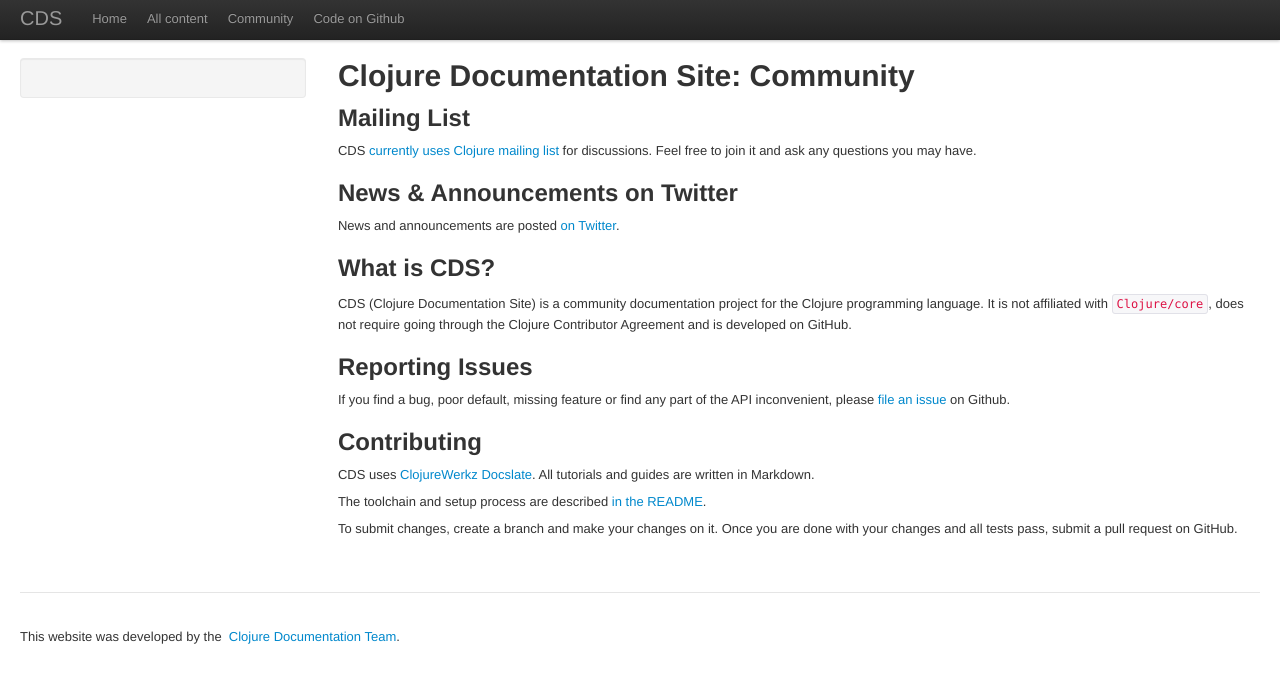
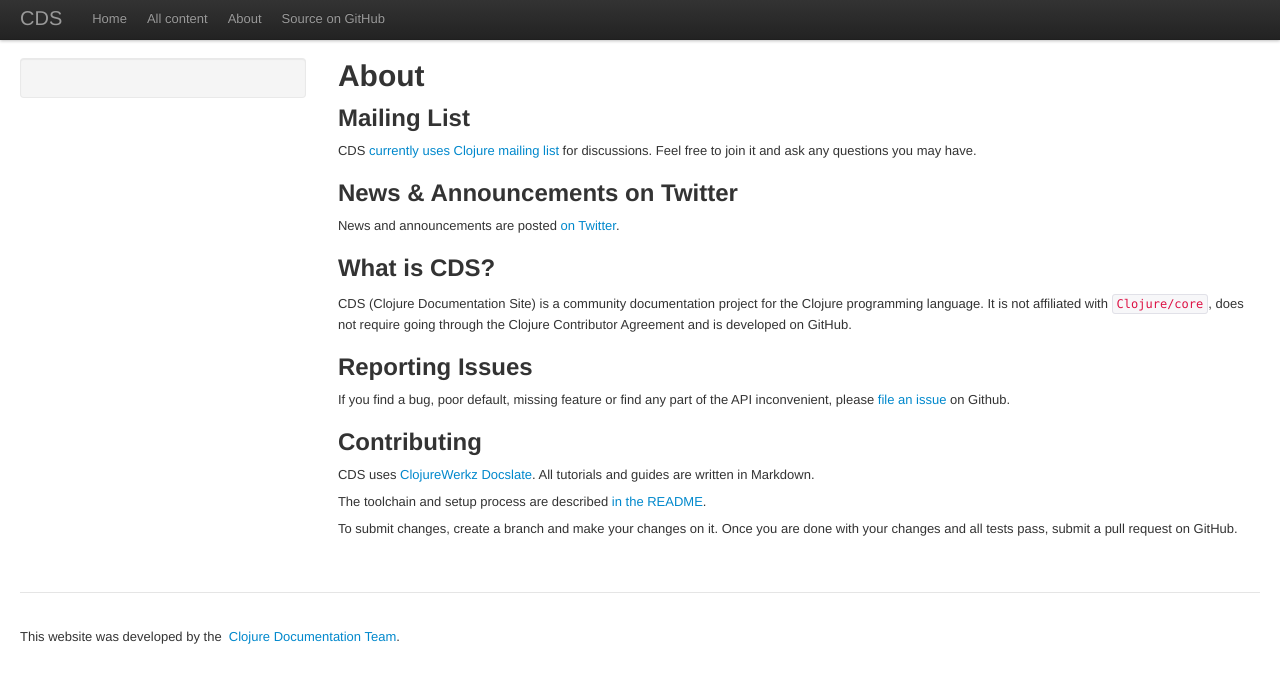
Before and after one commit to clojuredocs/guides, a Jekyll site: the page built from articles/about.md, in a window 1280 px wide. Shown: the top 683 px of the page. Built offline with Jekyll 4.4.1, drawn with Linux system fonts in a browser that asks for light colours; some web fonts are replaced; Markdown is read by kramdown in place of the engine named in the settings.

Commit message:
Cosmetics

```diff
--- a/_layouts/article.html
+++ b/_layouts/article.html
@@ -46,10 +46,10 @@
                 <a href="/articles/content.html">All content</a>
               </li>
               <li>
-                <a href='/articles/community.html'>Community</a>
+                <a href='/articles/about.html'>About</a>
               </li>
               <li>
-                <a href='https://github.com/clojuredocs/cds'>Code on Github</a>
+                <a href='https://github.com/clojuredocs/cds'>Source on GitHub</a>
               </li>
             </ul>
           </div>
--- a/_layouts/default.html
+++ b/_layouts/default.html
@@ -47,10 +47,10 @@
                 <a href="/articles/content.html">All content</a>
               </li>
               <li>
-                <a href='/articles/community.html'>Community</a>
+                <a href='/articles/about.html'>About</a>
               </li>
               <li>
-                <a href='https://github.com/clojuredocs/cds'>Code on Github</a>
+                <a href='https://github.com/clojuredocs/cds'>Source on GitHub</a>
               </li>
             </ul>
           </div>
--- a/articles/community.md
+++ b/articles/about.md
@@ -1,5 +1,5 @@
 ---
-title: "Clojure Documentation Site: Community"
+title: "About"
 layout: article
 ---
 
```
Also changed, not shown: articles/content.md (+1 -1 lines).
